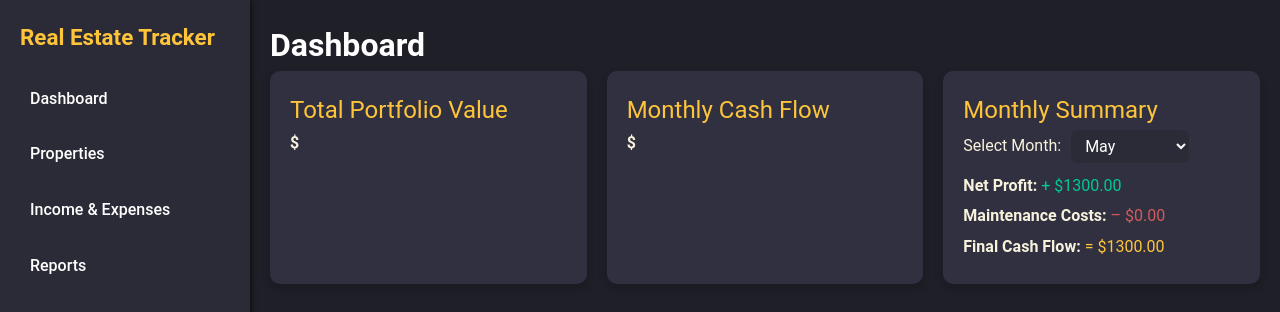
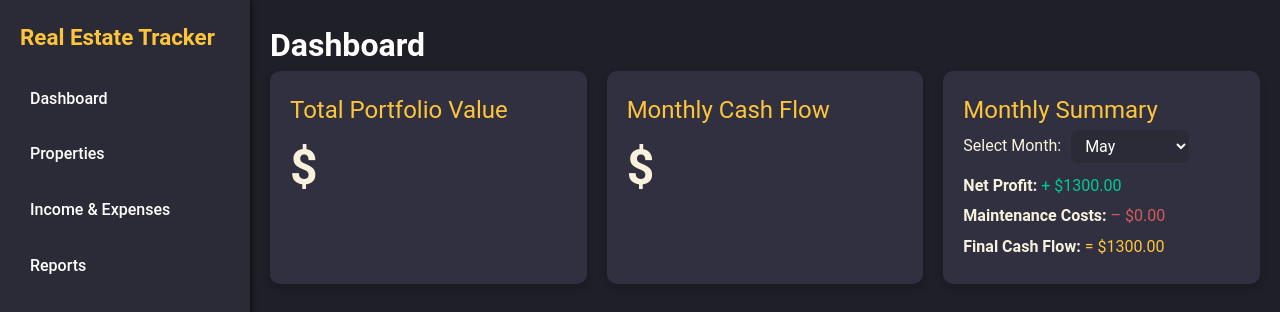
Before and after one commit to Dooobbyy/SE-Assessment-2-HSC---Ethan-Dolbel, a Django app: page / in a window 1280 px wide. Shown: the top 312 px of the page. Run offline with Django 5.2, Linux system fonts and the light colour scheme; data comes from the database, SQL or seed files in the repository; both versions use the stored data as it was after the commit.

Commit message:
Changed CSS
Changed the CSS a little for total portfolio value and monthly summary, trying to get it to take up the whole card.

```diff
--- a/mypwa/core/templates/index.html
+++ b/mypwa/core/templates/index.html
@@ -11,11 +11,11 @@
     <div class="stats-grid">
         <div class="card portfolio-value">
             <p>Total Portfolio Value</p>
-            <li><strong>${{ total_portfolio_value|floatformat:2 }}</strong></li>
+            <h2>${{ total_portfolio_value|floatformat:2 }}</h2>
         </div>
         <div class="card cash-flow">
-            <p>Monthly Cash Flow</h3>
-            <li><strong>${{ monthly_cash_flow|floatformat:2 }}</strong></li>
+            <p>Monthly Cash Flow</p>
+            <h2>${{ monthly_cash_flow|floatformat:2 }}</h2>
         </div>
             <!-- Monthly Summary with Dropdown -->
     <div class="card monthly-summary">
--- a/mypwa/static_source/css/style.css
+++ b/mypwa/static_source/css/style.css
@@ -148,6 +148,13 @@
   margin-bottom: 10px;
 }
 
+.card h2 {
+  margin-top: 0;
+  color: var(--color-card-text);
+  font-size: 3em;
+  margin-bottom: 0px;
+}
+
 .card p {
   font-size: 1.5em;
   color: var(--color-gold);
```
Also changed, not shown: mypwa/db.sqlite3.
